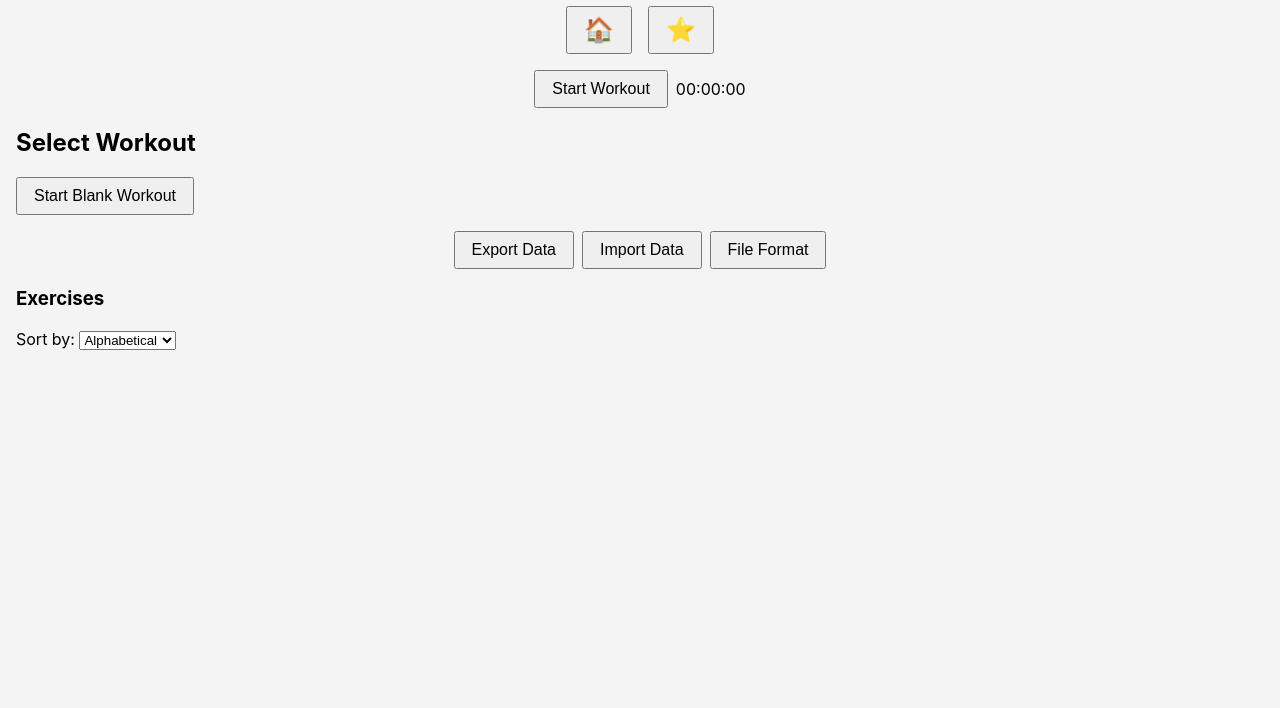
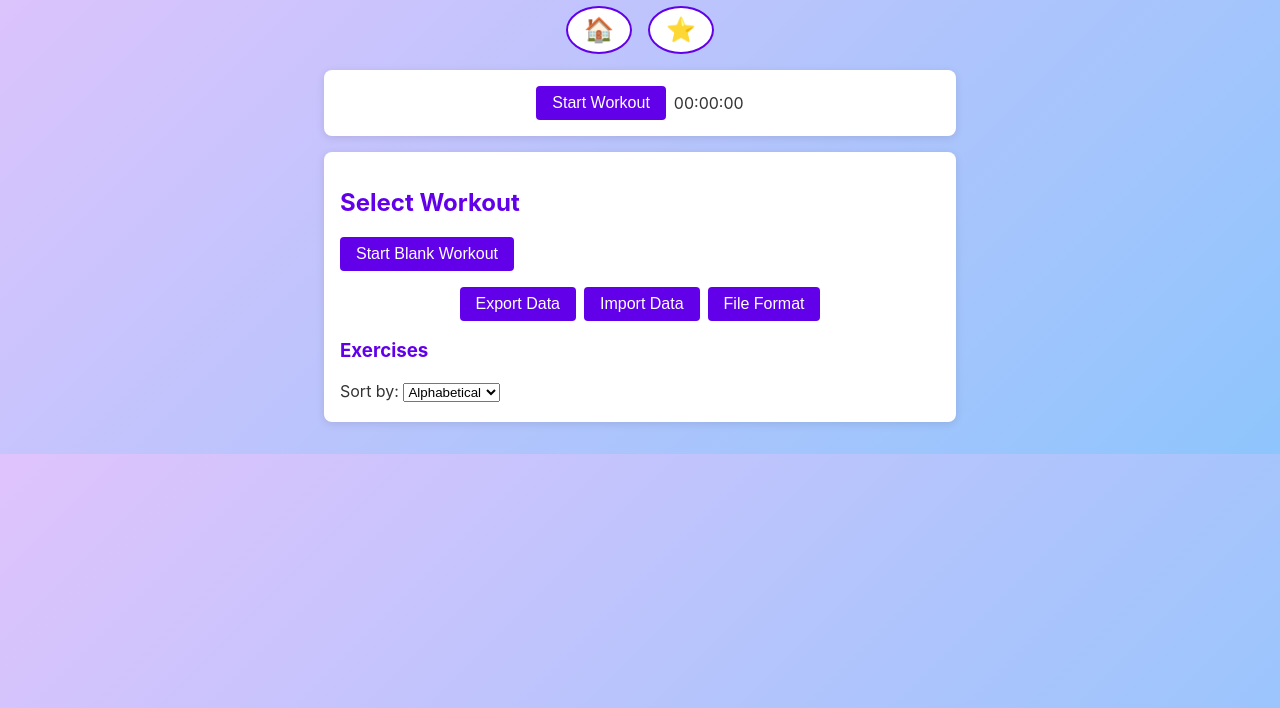
Before and after one commit to kl1986/kl1986.github.io, a plain HTML site: page index.html in a window 1280 px wide. Shown: the part 92-800 px from the top of the page. Drawn offline with Linux system fonts and the light colour scheme.

Commit message:
chore: add theme-color meta

```diff
--- a/index.html
+++ b/index.html
@@ -5,6 +5,7 @@
   <meta name="viewport" content="width=device-width, initial-scale=1, user-scalable=no">
   <title>Kelvo's Workout Tracker</title>
   <link rel="stylesheet" href="style.css">
+  <meta name="theme-color" content="#6200ea">
   <link rel="manifest" href="manifest.json">
 </head>
 <body>
--- a/style.css
+++ b/style.css
@@ -1,13 +1,36 @@
+:root {
+    --accent-color: #6200ea;
+    --accent-color-hover: #7b1ffa;
+    --bg-gradient-start: #e0c3fc;
+    --bg-gradient-end: #8ec5fc;
+    --card-bg: #ffffff;
+}
+
 body {
     font-family: -apple-system, BlinkMacSystemFont, 'Segoe UI', Roboto, Oxygen,
         Ubuntu, Cantarell, 'Open Sans', 'Helvetica Neue', sans-serif;
     margin: 0;
     padding: 1rem;
-    background-color: #f4f4f4;
+    background: linear-gradient(135deg, var(--bg-gradient-start), var(--bg-gradient-end));
+    color: #333;
+}
+
+section {
+    max-width: 600px;
+    margin: 1rem auto;
+    padding: 1rem;
+    background: var(--card-bg);
+    border-radius: 8px;
+    box-shadow: 0 2px 8px rgba(0, 0, 0, 0.1);
 }
 
 h1 {
     text-align: center;
+    color: var(--accent-color);
+}
+
+h2, h3 {
+    color: var(--accent-color);
 }
 
 form input {
@@ -21,6 +44,20 @@ form input {
 button {
     padding: 0.5rem 1rem;
     font-size: 1rem;
+    background: var(--accent-color);
+    color: #fff;
+    border: none;
+    border-radius: 4px;
+    cursor: pointer;
+    transition: background 0.3s, transform 0.1s;
+}
+
+button:hover {
+    background: var(--accent-color-hover);
+}
+
+button:active {
+    transform: scale(0.98);
 }
 
 textarea {
@@ -39,6 +76,10 @@ textarea {
 #top-buttons button {
     margin: 0 0.5rem;
     font-size: 1.5rem;
+    background: #fff;
+    color: var(--accent-color);
+    border: 2px solid var(--accent-color);
+    border-radius: 50%;
 }
 
 #template-indicator {
@@ -59,9 +100,11 @@ textarea {
 }
 
 .exercise {
-    background: #fff;
+    background: var(--card-bg);
     padding: 0.5rem;
     margin-bottom: 1rem;
+    border-radius: 6px;
+    box-shadow: 0 1px 4px rgba(0, 0, 0, 0.08);
 }
 
 .exercise-header {
@@ -98,9 +141,11 @@ textarea {
 }
 
 .history-entry {
-    background: #fff;
+    background: var(--card-bg);
     padding: 0.5rem;
     margin-bottom: 0.5rem;
+    border-radius: 6px;
+    box-shadow: 0 1px 4px rgba(0, 0, 0, 0.08);
 }
 .del-history {
     margin-top: 0.5rem;
@@ -147,6 +192,7 @@ ul {
     padding: 0.25rem;
     margin-top: 0.25rem;
     font-size: 0.9rem;
+    border-radius: 4px;
 }
 .ex-comment {
     margin-top: 0.25rem;
@@ -202,6 +248,9 @@ footer {
     max-width: 600px;
     height: 300px;
     border: 1px solid #ccc;
+    background: #fff;
+    border-radius: 8px;
+    box-shadow: 0 1px 4px rgba(0, 0, 0, 0.08);
 }
 
 #exercise-chart-legend {
```
